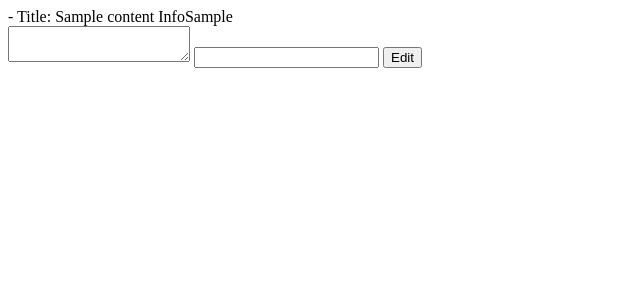
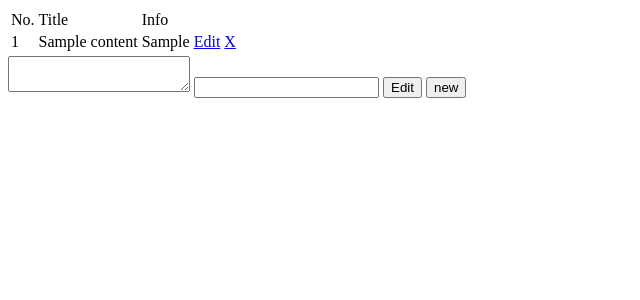
Before and after one commit to swathidhamo/Backend, a PHP site: page /forum.php in a window 1280 px wide. Shown: the top 300 px of the page, without its empty margins (0-640 px from the left). Run offline with PHP 8.4, Linux system fonts and the light colour scheme; tables that the repository leaves empty or names only in its code hold one stand-in row (values such as "Sample post"); data that the repository does not hold is empty.

Commit message:
Add files via upload

```diff
--- a/forum.php
+++ b/forum.php
@@ -1,12 +1,24 @@
 <html>
 <head>
+  <style type="text/css">
+   div{
+
+    border: 3px solid green;
+    padding-top: 5px;
+    padding-bottom:  5px;
+    margin-bottom: 5px;
+    margin-top: 5px;
+   }
+
+
+  </style>
 	<title>The forum</title>
 	<?php
 
 	  $link = mysqli_connect("127.0.0.1", "root", "", "first_db");
 
 
-      if(isset($_GET["edit"])){
+      if(isset($_GET["new"])){
 
         if(isset($_GET["content0"])){
       	    $content = $_GET["content0"];
@@ -14,32 +26,63 @@
         if(isset($_GET["title"])){
         	$title = $_GET["title"];
         }
-  }
+
 
       $sql = "INSERT INTO content (title, info) VALUEs ('$title', '$content')";
       $query = mysqli_query($link,$sql);
 
-      $display = "SELECT title, info FROM content";
+    }
+
+   /*   $display = "SELECT id,title, info FROM content";
       $result = mysqli_query($link,$display);
 
+      echo "<table><tr><td>Title</td><td>Info</td><td></td><td></td>";
+
       while($row = mysqli_fetch_assoc($result)) {
-        echo  " - Title: " . $row["title"]. " Info" . $row["info"]. "<br>";
+
+        echo "<tr><td>".$row['title']."</td>";
+        echo "<td>".$row['info']."</td><tr>";
+        echo "<td><a href='edit.php?id=".$row['id']."'>Edit</a></td>";
+        echo "<td><a href='delete.php?id=".$row['id']."'>x</a></td><tr>";
     }
+*/
 
-	?>
+
+   $result=mysqli_query($link,"SELECT id, title, info FROM content");
+   echo "<table><tr><td>No.</td><td>Title</td><td>Info</td><td></td><td></td>";
+   while($query2=mysqli_fetch_array($result))
+     {
+        echo "<tr><td>".$query2['id']."</td>";
+        echo "<td>".$query2['title']."</td>";
+        echo "<td>".$query2['info']."</td>";
+        echo "<td><a href= 'edite.php?id=".$query2['id']."'>Edit</a></td>";
+        echo "<td><a href = 'deletee.php?id=".$query2['id']."'>X</a></td><tr>";
+
+
+        }
+  ?>
+
+</table>
+</body>
+</html>
+
+
 </head>
 <body>
-   <div id= "workspace">
+
    <form method = "GET" >
    	  <textarea name = "content0" id = "content0" width = "200" height = "200"></textarea>
 
    	  <input type = "text" name = "title">
    	  <input type= "submit" name = "edit" id = "edit" value = "Edit">
 
+      <input type = "submit" name = "new" value = "new">
+
+
 
 
    </form>
-</div>
+
 
 
    </script>
```
Also changed, not shown: edite.php (added, +61 -0 lines).
